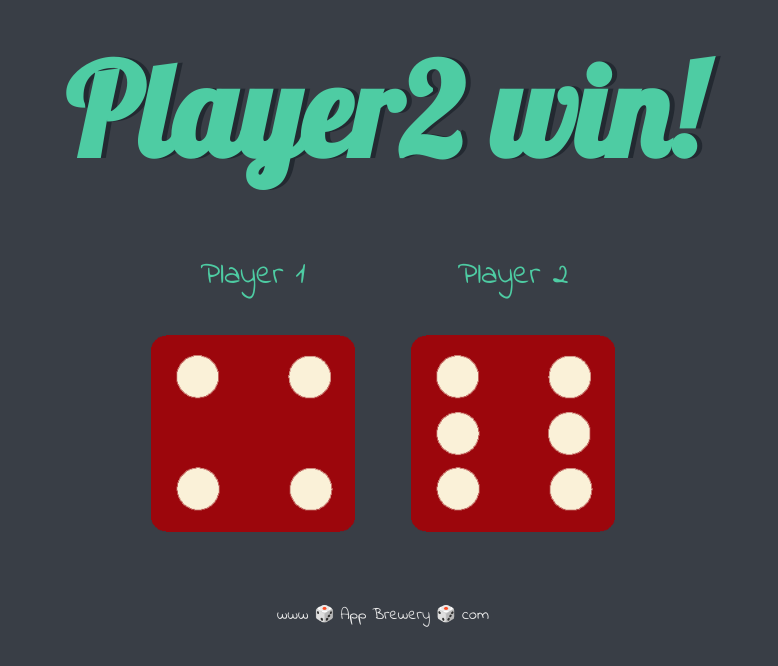
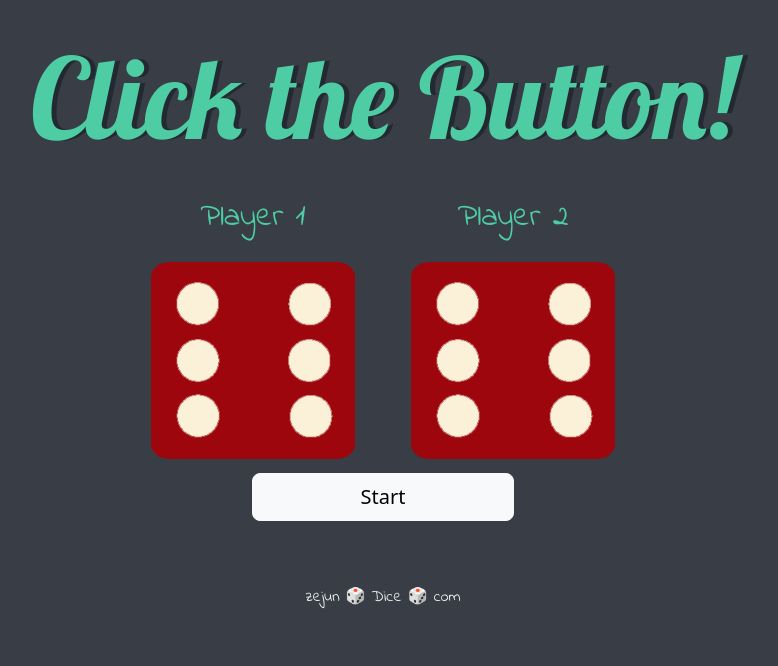
Before and after one commit to ZejunZhou/Dice-Game, a plain HTML site: page dicee.html in a window 1280 px wide. Shown: the whole page, without its empty margins (257-1035 px from the left). Drawn offline with nearby package versions, Linux system fonts and the light colour scheme.

Commit message:
adding the button with playing functionality

```diff
--- a/dice.js
+++ b/dice.js
@@ -20,6 +20,7 @@ function diceComparison(dice1, dice2){
     return winner;
 }
 
+function generateResult(){
     var dice1 = generateRandomDice();
     var dice2 = generateRandomDice();
 
@@ -38,3 +39,6 @@ if (result == "dice1"){
     }else{
         document.querySelector("h1").textContent = "Draw";
 }
+
+
+}
--- a/dicee.html
+++ b/dicee.html
@@ -3,6 +3,13 @@
   <head>
     <meta charset="utf-8">
     <title>Dicee</title>
+
+    <!--import bootstrap css and js-->
+    <link href="https://cdn.jsdelivr.net/npm/bootstrap@5.2.3/dist/css/bootstrap.min.css" rel="stylesheet" integrity="sha384-rbsA2VBKQhggwzxH7pPCaAqO46MgnOM80zW1RWuH61DGLwZJEdK2Kadq2F9CUG65" crossorigin="anonymous">
+    <script src="https://cdn.jsdelivr.net/npm/bootstrap@5.3.0-alpha1/dist/js/bootstrap.bundle.min.js" integrity="sha384-w76AqPfDkMBDXo30jS1Sgez6pr3x5MlQ1ZAGC+nuZB+EYdgRZgiwxhTBTkF7CXvN" crossorigin="anonymous"></script>
+
+
+
     <link rel="stylesheet" href="styles.css">
     <link href="https://fonts.googleapis.com/css?family=Indie+Flower|Lobster" rel="stylesheet">
     <script src="dice.js" defer></script>
@@ -11,7 +18,7 @@
   <body>
 
     <div class="container">
-      <h1>Refresh Me</h1>
+      <h1>Click the Button!</h1>
 
       <div class="dice">
         <p>Player 1</p>
@@ -23,12 +30,15 @@
         <img class="img2" src="images/dice6.png">
       </div>
 
+      <button class="btn btn-lg btn-light startButton" onclick="generateResult()">Start</button>
+
     </div>
+
 
 
   </body>
 
   <footer>
-    www 🎲 App Brewery 🎲 com
+    zejun 🎲 Dice 🎲 com
   </footer>
 </html>
--- a/styles.css
+++ b/styles.css
@@ -18,8 +18,15 @@ h1 {
   margin: 30px;
   font-family: 'Lobster', cursive;
   text-shadow: 5px 0 #232931;
-  font-size: 8rem;
+  font-size: 7rem;
   color: #4ECCA3;
+}
+
+@media(max-width:800px){
+  h1{
+    font-size: 4rem;
+  }
+
 }
 
 p {
@@ -37,5 +44,10 @@ footer {
   color: #EEEEEE;
   text-align: center;
   font-family: 'Indie Flower', cursive;
+}
 
+.startButton{
+  display: block;
+  width: 30%;
+  margin: 10px auto;
 }
```
Lines whose indentation alone changed are shown as unchanged.
